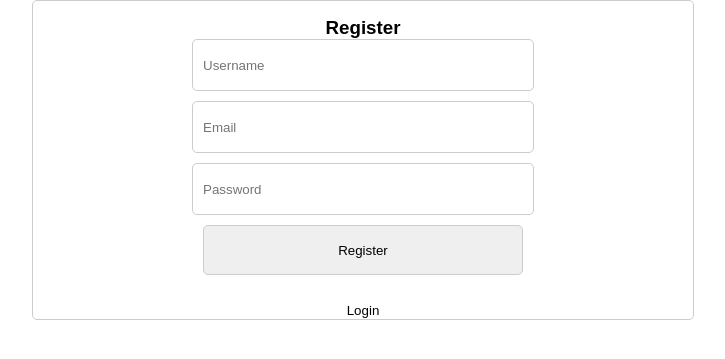
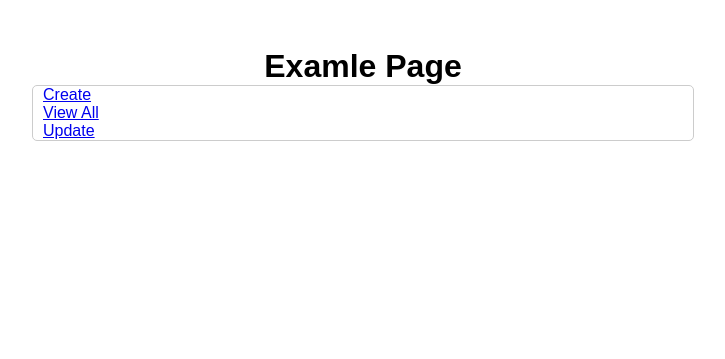
Before and after one commit to Faisalalali/Flask-CRUD-App-with-MVC-Arch, a Flask app: page / in a window 1280 px wide. Shown: the top 359 px of the page, without its empty margins (277-1002 px from the left). Run offline with Flask 2, Linux system fonts and the light colour scheme.

Commit message:
navigation

```diff
--- a/app.py
+++ b/app.py
@@ -11,9 +11,12 @@ app.config['SQLALCHEMY_TRACK_MODIFICATIONS'] = False
 
 db.init_app(app)
 migrate = Migrate(app, db)
+
+
 @app.before_first_request
 def create_tables():
     db.create_all()
+
 
 app.register_blueprint(user_bp, url_prefix='/users')
 
@@ -22,7 +25,8 @@ app.register_blueprint(user_bp, url_prefix='/users')
 def index():
     return render_template('index.html')
 
-@app.route('/data/create', methods=['GET','POST'])
+
+@app.route('/data/create', methods=['GET', 'POST'])
 def create():
     if request.method == 'GET':
         return render_template('createpage.html')
@@ -36,16 +40,42 @@ def create():
         db.session.commit()
         return redirect(url_for('index'))
 
+
 @app.route('/data')
 def RetrieveDataList():
     users = User.query.all()
-    return render_template('datalist.html',employees = users)
+    return render_template('datalist.html', users=users)
+
 
 @app.route('/data/<int:id>')
 def RetrieveSingleUser(id):
     user = User.query.filter_by(id=id).first()
     if user:
         return render_template('data.html', user=user)
+    return f"Employee with id {id} Doenst exist"
+
+@app.route('/data/update', methods=['GET','POST'])
+def updateSelect():
+    if request.method == 'GET':
+        return render_template('update_select.html')
+    if request.method == 'POST':
+        id = request.form['id']
+        return redirect(url_for('update', id=id))
+
+@app.route('/data/<int:id>/update', methods=['GET','POST'])
+def update(id):
+    user = User.query.filter_by(id=id).first()
+    if request.method == "POST":
+        if user:
+            user.name = request.form['name']
+            user.email = request.form['email']
+            user.password = request.form['password']
+
+            db.session.add(user)
+            db.session.commit()
+            return redirect(url_for('RetrieveSingleUser', id=id))
+        return f"Employee with id {id} Does not exist"
+    return render_template('update.html', user=user)
 
 if __name__ == '__main__':
     app.debug = True
--- a/models/User.py
+++ b/models/User.py
@@ -16,4 +16,4 @@ class User(db.Model):
         self.password = password
 
     def __repr__(self):
-        return f"{self.name}:{self.email}"
+        return f"{self.id}-{self.name}:{self.email}"
--- a/templates/createpage.html
+++ b/templates/createpage.html
@@ -1,9 +1,12 @@
 {% extends "layout.html" %} {% block body %}
+
 <form action="" method="POST">
+  <h3>Create New User</h3>
   <p>ID <input type="integer" name="user_id" /></p>
   <p>name <input type="text" name="name" /></p>
-  <p>email <input type="email" name="email" pattern=".+@[(gmail)(aas)(hotmail)][(\.com)(\.sa)(\.net)]+"/></p>
+  <p>email <input type="email" name="email" pattern=".+@(gmail|aas|hotmail)[(\.com)(\.sa)(\.net)]+"/></p>
   <p>password <input type="password" name="password"></p>
   <p><input type="submit" value="Submit" /></p>
 </form>
+<a href="/">Return to Main</a>
 {% endblock %}
--- a/templates/index.html
+++ b/templates/index.html
@@ -1,25 +1,8 @@
-<!DOCTYPE html>
-<html lang="en">
-  <head>
-    <meta charset="utf-8" />
-    <meta http-equiv="X-UA-Compatible" content="IE=edge" />
-    <meta name="viewport" content="width=device-width, initial-scale=1" />
-    <title>Register</title>
-    <link rel="stylesheet" href="static/css/style.css" />
-  </head>
-
-  <body>
-    <div id="register">
-      <div class="limit center border center form">
-        <form class="hight" action="/register" method="post">
-          <h3>Register</h3>
-          <input type="text" name="username" placeholder="Username" />
-          <input type="text" name="email" placeholder="Email" />
-          <input type="password" name="password" placeholder="Password" />
-          <input type="submit" value="Register" />
-        </form>
-        <button id="loginButton" class="link">Login</button>
-      </div>
-    <script src="static/js/script.js"></script>
-  </body>
-</html>
+{% extends "layout.html" %} {% block body %}
+<div class="center limit border">
+  <a href="/data/create">Create</a><br />
+  <a href="/data">View All</a><br />
+  <a href="/data/update">Update</a><br />
+</div>
+<script src="static/js/script.js"></script>
+{% endblock %}
```
Also changed, not shown: templates/data.html (+7 -4 lines), templates/datalist.html (+6 -5 lines), templates/update.html (added, +11 -0 lines), templates/update_select.html (added, +9 -0 lines), database/database.db.
